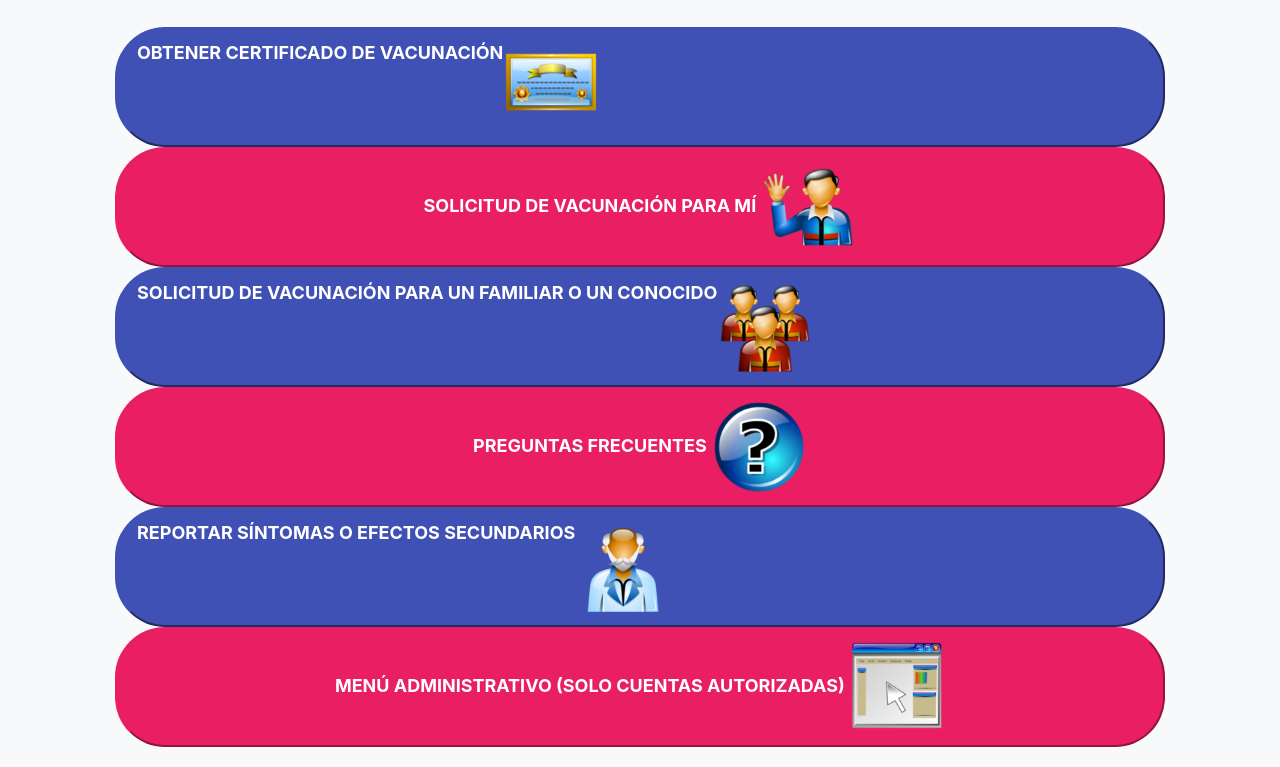
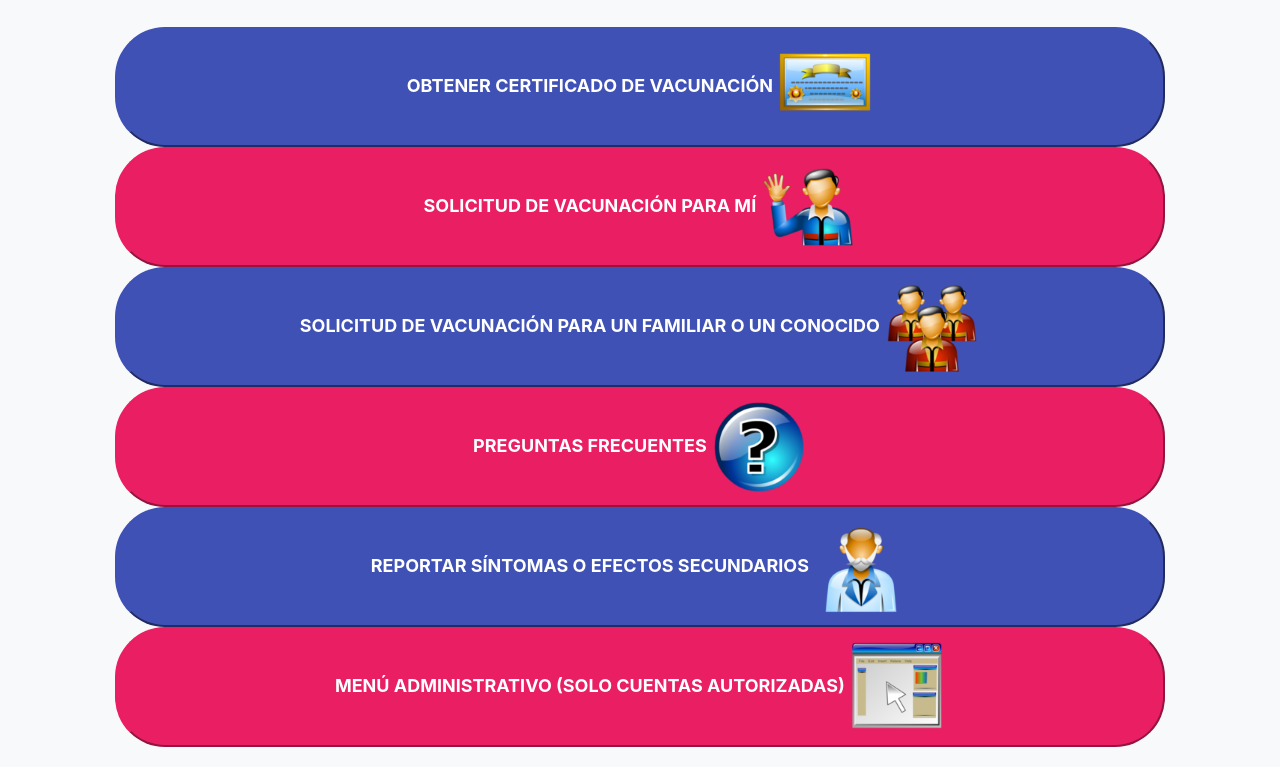
Before and after one commit to DanOli2021/covidapp, a plain HTML site: page menu.html in a window 1280 px wide. Shown: the part 61-828 px from the top of the page. Drawn offline with nearby package versions, Linux system fonts and the light colour scheme.

Commit message:
Add files via upload

```diff
--- a/menu.html
+++ b/menu.html
@@ -21,7 +21,7 @@
             <div class="col-md-12">
                 <div class="container">
 
-                    <button class="android-button d-flex align-items-start" style="width: 100%;" onclick="ChangePage('certificado.html')">Obtener certificado de vacunación
+                    <button class="android-button align-items-start" style="width: 100%;" onclick="ChangePage('certificado.html')">Obtener certificado de vacunación
                         <span class="material-symbols-outlined" style="float: center;">
                             <img src="images/icons/brilliant_educationicons_diplom_128.png" style="width: 96px;"/>
                         </span>
@@ -33,7 +33,7 @@
                         </span>
                     </button>
 
-                    <button class="android-button d-flex align-items-start" style="width: 100%;" onclick="ChangePage('ayudaregistro.html')">Solicitud de vacunación para un familiar o un conocido
+                    <button class="android-button align-items-start" style="width: 100%;" onclick="ChangePage('ayudaregistro.html')">Solicitud de vacunación para un familiar o un conocido
                         <span class="material-symbols-outlined" style="float: center;">
                             <img src="images/icons/brilliant_educationicons_classmate_128.png" style="width: 96px;"/>
                         </span>
@@ -45,7 +45,7 @@
                         </span>
                     </button>
 
-                    <button class="android-button d-flex align-items-start" style="width: 100%;" onclick="ChangePage('efectos.html')">Reportar síntomas o efectos secundarios
+                    <button class="android-button align-items-start" style="width: 100%;" onclick="ChangePage('efectos.html')">Reportar síntomas o efectos secundarios
                         <span class="material-symbols-outlined" style="float: center;">
                             <img src="images/icons/brilliant_educationicons_teacher_128.png" style="width: 96px;"/>
                         </span>
```
Also changed, not shown: administrativo.html (+1 -1 lines).
